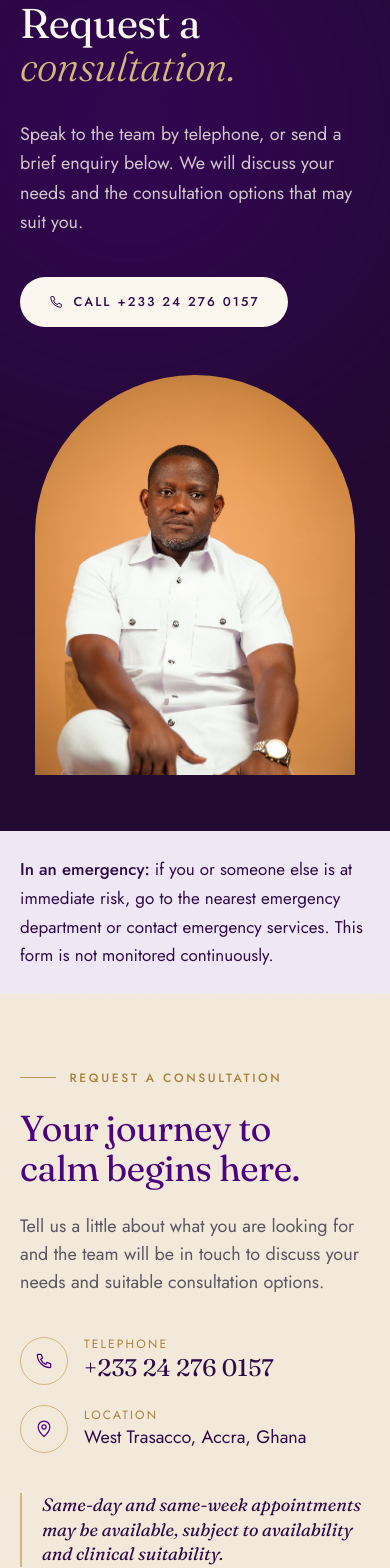
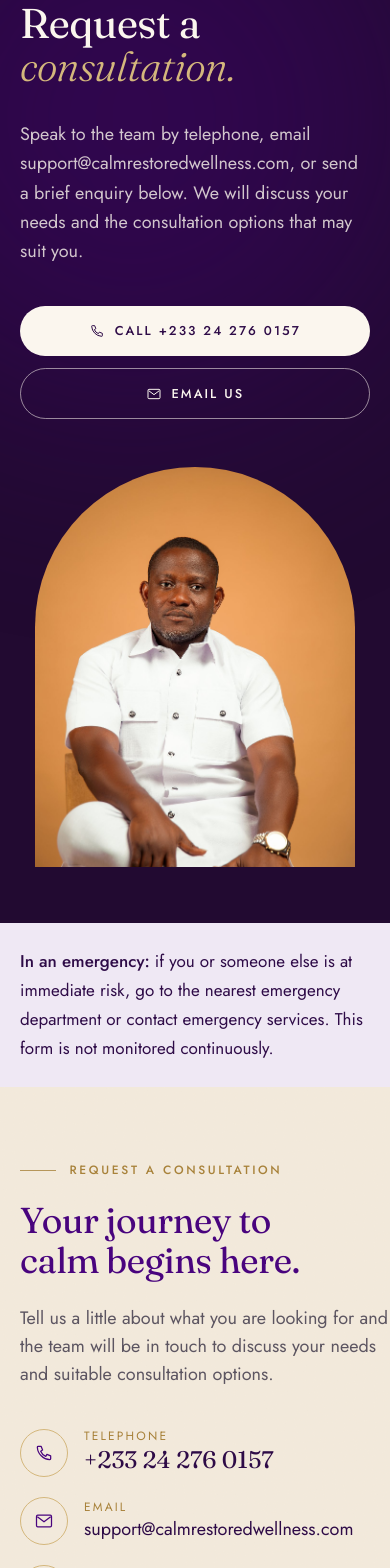
Before and after one commit to kofinyarkopong/calm-restored, a Next.js app: page /contact in a window 390 px wide. Shown: the part 180-1748 px from the top of the page. Built offline with nearby package versions, Linux system fonts and the light colour scheme; no server answers.

Commit message:
Show support email on the website

```diff
--- a/src/app/about/page.tsx
+++ b/src/app/about/page.tsx
@@ -34,6 +34,7 @@ export default function AboutPage() {
     description: `${site.clinician.title}, ${site.clinician.specialisms}`,
     medicalSpecialty: "Psychiatric",
     telephone: site.phone.e164,
+    email: site.email.address,
     image: `${site.url}/images/doctor/sedohia-white-coat-standing.jpg`,
     address: { "@type": "PostalAddress", addressLocality: `${site.location.area}, ${site.location.city}`, addressCountry: site.location.countryCode },
     url: `${site.url}/about`,
--- a/src/app/contact/page.tsx
+++ b/src/app/contact/page.tsx
@@ -1,6 +1,6 @@
 import type { Metadata } from "next";
 import ContactSection from "@/components/ContactSection";
-import { PhoneIcon } from "@/components/Icons";
+import { MailIcon, PhoneIcon } from "@/components/Icons";
 import PageHero from "@/components/PageHero";
 import { site } from "@/content/site";
 
@@ -17,10 +17,13 @@ export default function ContactPage() {
       <PageHero
         eyebrow="Contact"
         title={<>Request a <em className="font-light italic text-gold-light">consultation.</em></>}
-        intro={<p>Speak to the team by telephone, or send a brief enquiry below. We will discuss your needs and the consultation options that may suit you.</p>}
+        intro={<p>Speak to the team by telephone, email support@calmrestoredwellness.com, or send a brief enquiry below. We will discuss your needs and the consultation options that may suit you.</p>}
         image="contact"
       >
-        <a href={site.phone.href} className="btn btn-light"><PhoneIcon /> Call {site.phone.display}</a>
+        <div className="flex flex-col gap-3 sm:flex-row">
+          <a href={site.phone.href} className="btn btn-light"><PhoneIcon /> Call {site.phone.display}</a>
+          <a href={site.email.href} className="btn btn-outline-light"><MailIcon /> Email us</a>
+        </div>
       </PageHero>
 
       <section aria-label="Emergency information" className="bg-lavender">
--- a/src/app/layout.tsx
+++ b/src/app/layout.tsx
@@ -58,6 +58,7 @@ const orgSchema = {
   logo: `${site.url}/images/brand/logo-full.png`,
   image: `${site.url}/og-image.jpg`,
   telephone: site.phone.e164,
+  email: site.email.address,
   medicalSpecialty: "Psychiatric",
   address: {
     "@type": "PostalAddress",
--- a/src/app/privacy/page.tsx
+++ b/src/app/privacy/page.tsx
@@ -24,7 +24,8 @@ export default function PrivacyPage() {
             <h2>Who we are</h2>
             <p>
               Calm Restored is a private mental health service led by {site.clinician.name}, {site.clinician.title}, based in {site.location.display}. In this notice, &ldquo;we&rdquo; and &ldquo;us&rdquo; refer to Calm Restored. You can contact us about this notice by telephone on{" "}
-              <a href={site.phone.href} className="text-plum underline">{site.phone.display}</a>.
+              <a href={site.phone.href} className="text-plum underline">{site.phone.display}</a> or by email at{" "}
+              <a href={site.email.href} className="text-plum underline">{site.email.address}</a>.
             </p>
 
             <h2>Information we collect through the enquiry form</h2>
@@ -74,7 +75,7 @@ export default function PrivacyPage() {
 
             <h2>Your choices and rights</h2>
             <p>
-              You may ask us what information we hold about you from an enquiry, ask us to correct it, or ask us to delete it where we are not required to keep it. You may also have rights under applicable data protection law, including Ghana&apos;s Data Protection Act, 2012 (Act 843). To make a request, please contact us by telephone.
+              You may ask us what information we hold about you from an enquiry, ask us to correct it, or ask us to delete it where we are not required to keep it. You may also have rights under applicable data protection law, including Ghana&apos;s Data Protection Act, 2012 (Act 843). To make a request, please contact us by telephone or email.
             </p>
 
             <h2>Emergencies</h2>
--- a/src/components/ContactSection.tsx
+++ b/src/components/ContactSection.tsx
@@ -1,7 +1,7 @@
 import { site } from "@/content/site";
 import { isEmailConfigured } from "@/lib/email";
 import EnquiryForm, { EnquiryUnavailable } from "./EnquiryForm";
-import { PhoneIcon, PinIcon } from "./Icons";
+import { MailIcon, PhoneIcon, PinIcon } from "./Icons";
 import Photo from "./Photo";
 
 type Props = {
@@ -38,6 +38,15 @@ export default function ContactSection({
                 </span>
               </a>
             </li>
+            <li>
+              <a href={site.email.href} className="group flex items-center gap-4">
+                <span className="grid h-12 w-12 shrink-0 place-items-center rounded-full border border-gold-light text-plum transition-colors group-hover:bg-plum group-hover:text-ivory"><MailIcon className="h-5 w-5" /></span>
+                <span className="min-w-0">
+                  <span className="block text-xs uppercase tracking-[0.18em] text-gold">Email</span>
+                  <span className="block break-all text-lg text-plum-ink sm:break-normal">{site.email.address}</span>
+                </span>
+              </a>
+            </li>
             <li className="flex items-center gap-4">
               <span className="grid h-12 w-12 place-items-center rounded-full border border-gold-light text-plum"><PinIcon className="h-5 w-5" /></span>
               <span>
--- a/src/components/EnquiryForm.tsx
+++ b/src/components/EnquiryForm.tsx
@@ -128,7 +128,7 @@ export default function EnquiryForm({ defaultService }: { defaultService?: strin
             <p>We have received several enquiries from this connection in a short time. Please wait a few minutes, or call us on <a className="font-medium text-plum underline" href={site.phone.href}>{site.phone.display}</a>.</p>
           )}
           {status === "error" && (
-            <p>Sorry, your enquiry could not be sent. Nothing has been submitted. Please try again, or call us on <a className="font-medium text-plum underline" href={site.phone.href}>{site.phone.display}</a>.</p>
+            <p>Sorry, your enquiry could not be sent. Nothing has been submitted. Please try again, call us on <a className="font-medium text-plum underline" href={site.phone.href}>{site.phone.display}</a> or email <a className="font-medium text-plum underline" href={site.email.href}>{site.email.address}</a>.</p>
           )}
         </div>
       )}
@@ -252,7 +252,9 @@ export function EnquiryUnavailable() {
   return (
     <div className="rounded-2xl border border-gold-light/70 bg-white/70 p-8 md:p-10">
       <h3 className="font-serif text-2xl text-plum md:text-3xl">Online enquiries are temporarily unavailable.</h3>
-      <p className="mt-4 text-stone">Please telephone the team, who will be glad to discuss your needs and suitable consultation options.</p>
+      <p className="mt-4 text-stone">
+        Please telephone the team or email <a className="text-plum underline" href={site.email.href}>{site.email.address}</a>. We will be glad to discuss your needs and suitable consultation options.
+      </p>
       <a href={site.phone.href} className="btn btn-primary mt-8">
         <PhoneIcon /> Call {site.phone.display}
       </a>
--- a/src/components/Footer.tsx
+++ b/src/components/Footer.tsx
@@ -2,7 +2,7 @@ import Image from "next/image";
 import Link from "next/link";
 import { credit, mainNav, site } from "@/content/site";
 import { services } from "@/content/services";
-import { PhoneIcon, PinIcon } from "./Icons";
+import { MailIcon, PhoneIcon, PinIcon } from "./Icons";
 
 export default function Footer() {
   return (
@@ -39,6 +39,11 @@ export default function Footer() {
                 <li>
                   <a href={site.phone.href} className="flex items-start gap-3 hover:text-ivory">
                     <PhoneIcon className="mt-1 h-4 w-4 text-gold-light" /> {site.phone.display}
+                  </a>
+                </li>
+                <li>
+                  <a href={site.email.href} className="flex items-start gap-3 break-all hover:text-ivory">
+                    <MailIcon className="mt-1 h-4 w-4 shrink-0 text-gold-light" /> {site.email.address}
                   </a>
                 </li>
                 <li className="flex items-start gap-3">
--- a/src/content/site.ts
+++ b/src/content/site.ts
@@ -13,6 +13,10 @@ export const site = {
     name: "Dr Albert Sedohia",
     title: "Specialist Psychiatrist",
     specialisms: "Adult Psychiatry & Addiction Psychiatry",
+  },
+  email: {
+    address: "support@calmrestoredwellness.com",
+    href: "mailto:support@calmrestoredwellness.com",
   },
   location: {
     area: "West Trasacco",
```
